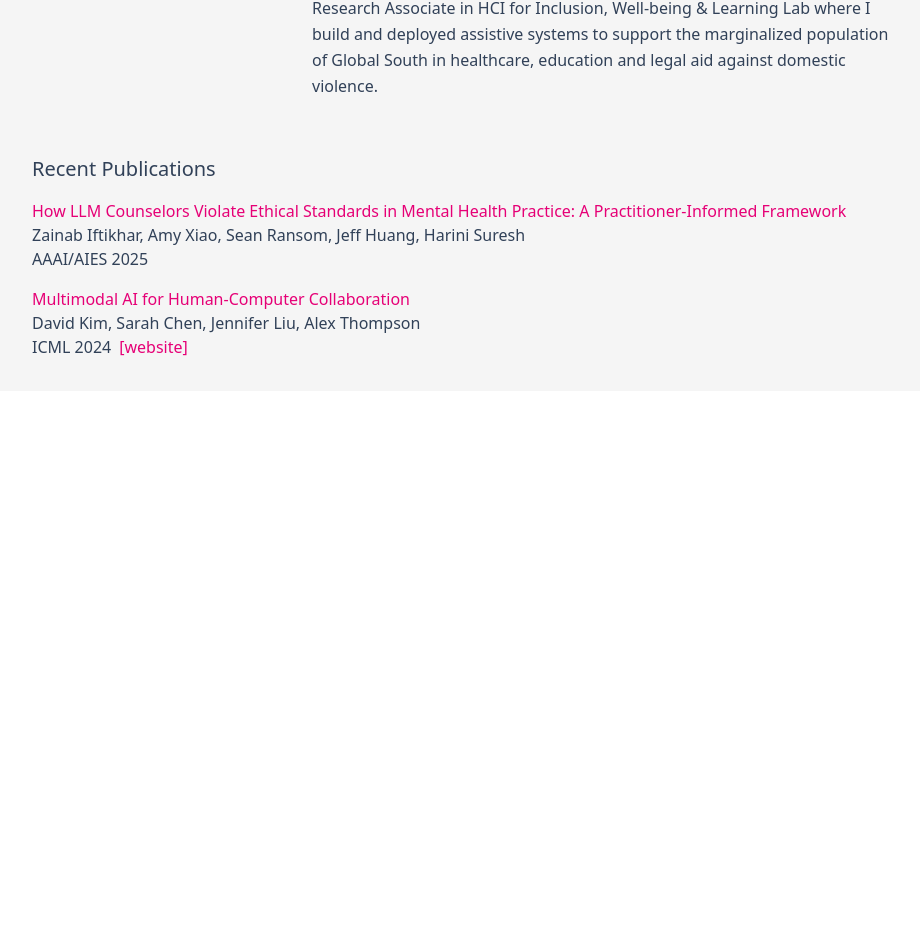
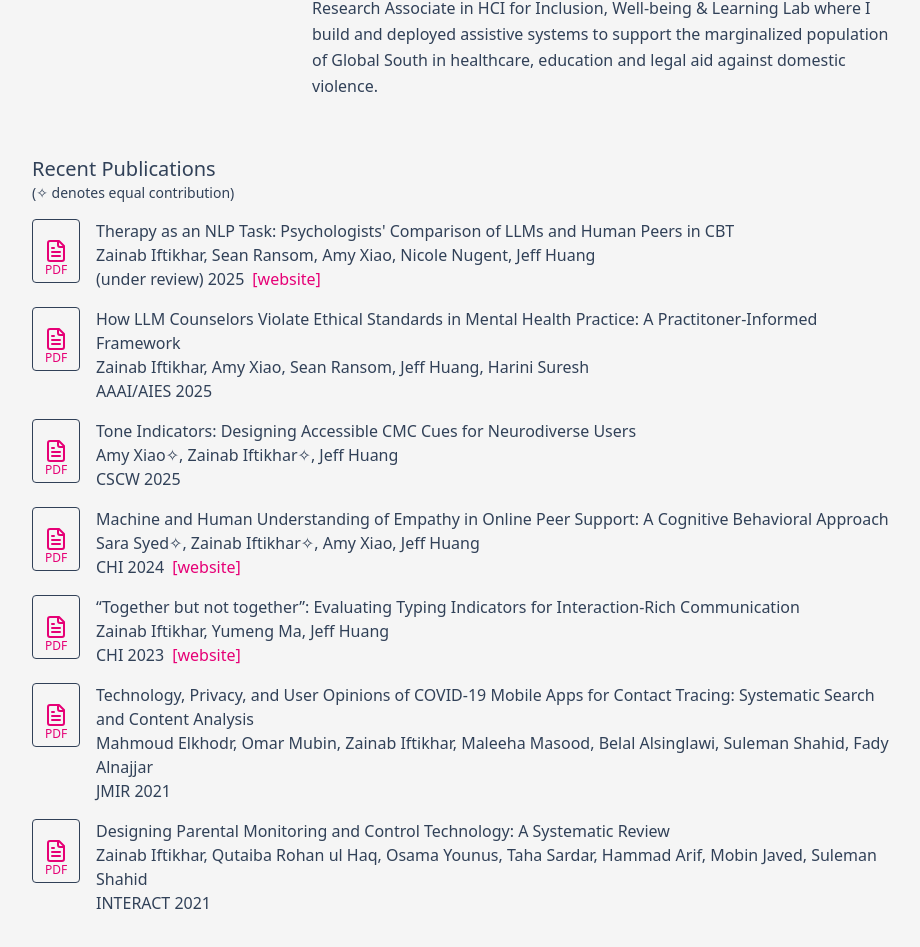
Before and after one commit to prettybuffy/web-vite-app, a React (Vite) app: page / in a window 1280 px wide. Shown: the part 440-1387 px from the top of the page, without its empty margins (16-936 px from the left). Before the commit the page ends 831 px from the top, so only its background shows below. Built offline with nearby package versions, Linux system fonts and the light colour scheme.

Commit message:
add more papers!

```diff
--- a/src/pages/Papers.jsx
+++ b/src/pages/Papers.jsx
@@ -1,45 +1,79 @@
 import React from 'react';
+import { FileText } from 'lucide-react';
 
 const papers = [
   {
-    title: "How LLM Counselors Violate Ethical Standards in Mental Health Practice: A Practitioner-Informed Framework",
+    title: "Therapy as an NLP Task: Psychologists' Comparison of LLMs and Human Peers in CBT",
+    authors: "Zainab Iftikhar, Sean Ransom, Amy Xiao, Nicole Nugent, Jeff Huang",
+    venue: "(under review) 2025",
+    website: "[website]",
+    link: "#"
+  },
+  {
+    title: "How LLM Counselors Violate Ethical Standards in Mental Health Practice: A Practitoner-Informed Framework",
     authors: "Zainab Iftikhar, Amy Xiao, Sean Ransom, Jeff Huang, Harini Suresh",
     venue: "AAAI/AIES 2025",
     /*award: "(Best Paper Award)",*/
+    link: "/src/files/AIES25_Framework.pdf"
+  },
+    {
+    title: "Tone Indicators: Designing Accessible CMC Cues for Neurodiverse Users",
+    authors: "Amy Xiao✧, Zainab Iftikhar✧, Jeff Huang",
+    venue: "CSCW 2025",
+    link: "/src/files/AIES25_Framework.pdf"
+  },
+  {
+    title: "Machine and Human Understanding of Empathy in Online Peer Support: A Cognitive Behavioral Approach",
+    authors: "Sara Syed✧, Zainab Iftikhar✧, Amy Xiao, Jeff Huang",
+    venue: "CHI 2024",
+    website: "[website]",
     link: "#"
   },
   {
-    title: "Multimodal AI for Human-Computer Collaboration",
-    authors: "David Kim, Sarah Chen, Jennifer Liu, Alex Thompson",
-    venue: "ICML 2024",
+    title: "“Together but not together”: Evaluating Typing Indicators for Interaction-Rich Communication",
+    authors: "Zainab Iftikhar, Yumeng Ma, Jeff Huang",
+    venue: "CHI 2023",
     website: "[website]",
+    link: "#"
+  },
+  {
+    title: "Technology, Privacy, and User Opinions of COVID-19 Mobile Apps for Contact Tracing: Systematic Search and Content Analysis",
+    authors: "Mahmoud Elkhodr, Omar Mubin, Zainab Iftikhar, Maleeha Masood, Belal Alsinglawi, Suleman Shahid, Fady Alnajjar",
+    venue: "JMIR 2021",
+    link: "#"
+  },
+  {
+    title: "Designing Parental Monitoring and Control Technology: A Systematic Review",
+    authors: "Zainab Iftikhar, Qutaiba Rohan ul Haq, Osama Younus, Taha Sardar, Hammad Arif, Mobin Javed, Suleman Shahid",
+    venue: "INTERACT 2021",
     link: "#"
   }
 ];
 
 export default function Research() {
   return (
-    <section className="p-4">
-      <h2 className="text-xl font-medium text-slate-700 mb-4">
-        Recent Publications</h2>
+    <section className="p-4 text-slate-700">
+      <h2 className="text-xl font-medium">
+        Recent Publications </h2>
+        <p className='text-sm mb-4'>(✧ denotes equal contribution)</p>
 
       <div className="space-y-4">
         {papers.map((paper, index) => (
           <div key={index} className="flex gap-4">
-            {/*<div className="flex-shrink-0">
-              <div className="w-12 h-16 bg-red-0 border border-red-300 rounded flex items-center justify-center relative">
-                <div className="w-6 h-6 text-red-600" />
-                <span className="text-xs text-red-600 font-medium absolute bottom-1">PDF</span>
+            {<div className="flex-shrink-0">
+              <div className="w-12 h-16 bg-pink-0 border border-red-pink rounded flex items-center justify-center relative">
+                <FileText className="w-6 h-6 text-pink-600" />
+                <span className="text-xs text-pink-600 font-medium absolute bottom-1">PDF</span>
               </div>
-            </div>*/}
+            </div>}
 
             <div className="flex-1">
-              <h3 className="text-pink-600 hover:underline cursor-pointer">
+              <h3 className="font-medium hover:text-pink-600 cursor-pointer">
                 {paper.title}
               </h3>
-              <p className="text-slate-700">{paper.authors}</p>
+              <p className="">{paper.authors}</p>
               <div className="flex items-center gap-2">
-                <span className="text-slate-700">{paper.venue}</span>
+                <span className="">{paper.venue}</span>
                 {paper.award && (
                   <span className="text-orange-600 font-medium">{paper.award}</span>
                 )}
```
